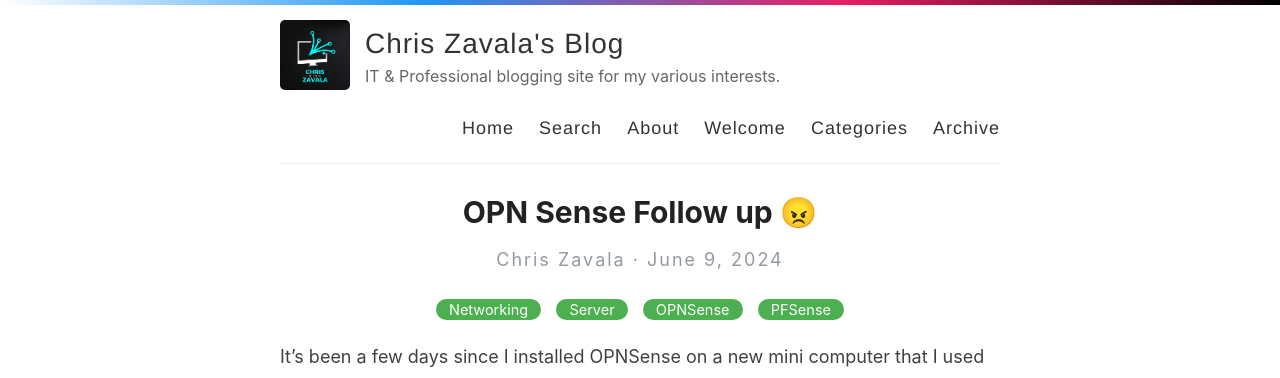
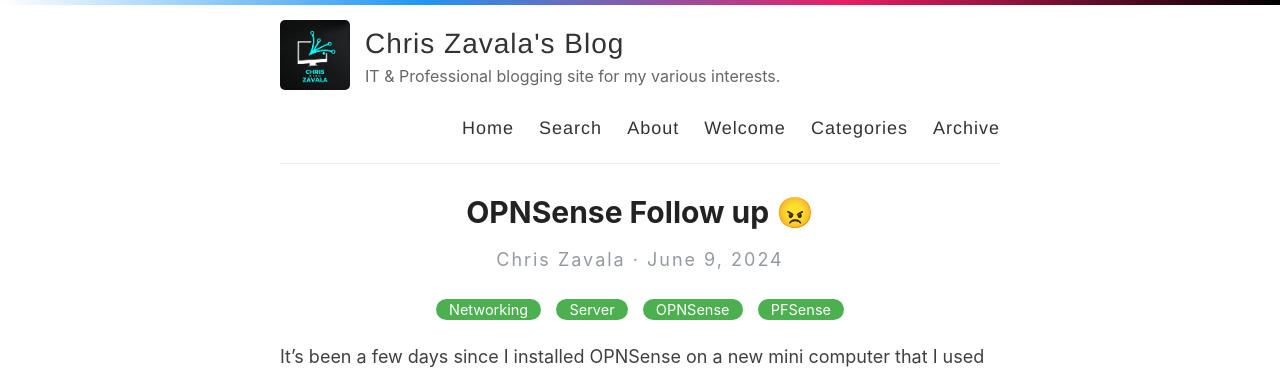
Before and after one commit to zavalalabs/zavalalabs.github.io, a Jekyll site: the page built from _posts/2024-06-09-OPNSense-Followup.md, in a window 1280 px wide. Shown: the top 378 px of the page. Built offline with Jekyll 4.4.1, drawn with Linux system fonts in a browser that asks for light colours.

Commit message:
chore: Update blog post title for OPNSense follow-up and fix typo in category name

```diff
--- a/_posts/2024-06-09-OPNSense-Followup.md
+++ b/_posts/2024-06-09-OPNSense-Followup.md
@@ -1,6 +1,6 @@
 ---
 layout: post
-title: OPN Sense Follow up 😠
+title: OPNSense Follow up 😠
 categories: [Networking, Server, OPNSense, PFSense]
 ---
 It's been a few days since I installed OPNSense on a new mini computer that I used as a host for proxmox in my home lab. After having experience with the hardware in deploying my proxmox cluster, I decided to use the same hardware for my firewall. It would have been nice to use PFSense on this new hardware; however, as I mentioned in my previous post, PFSense does not like the non-intel hardware and the particular 2.5Gbe NIC that comes with the unit. [See my previous post for more details on that.](https://blog.chriszavala.com/So-Long-PFSense/)
```
